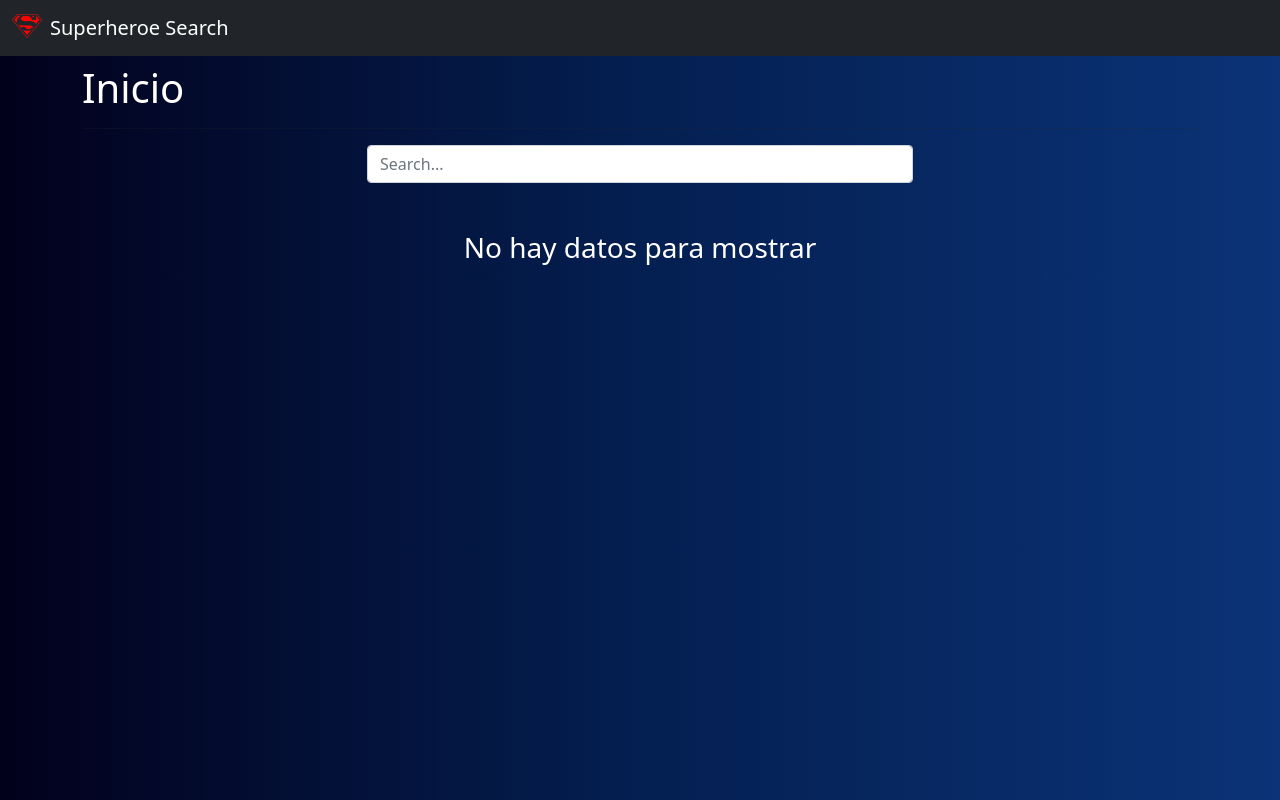
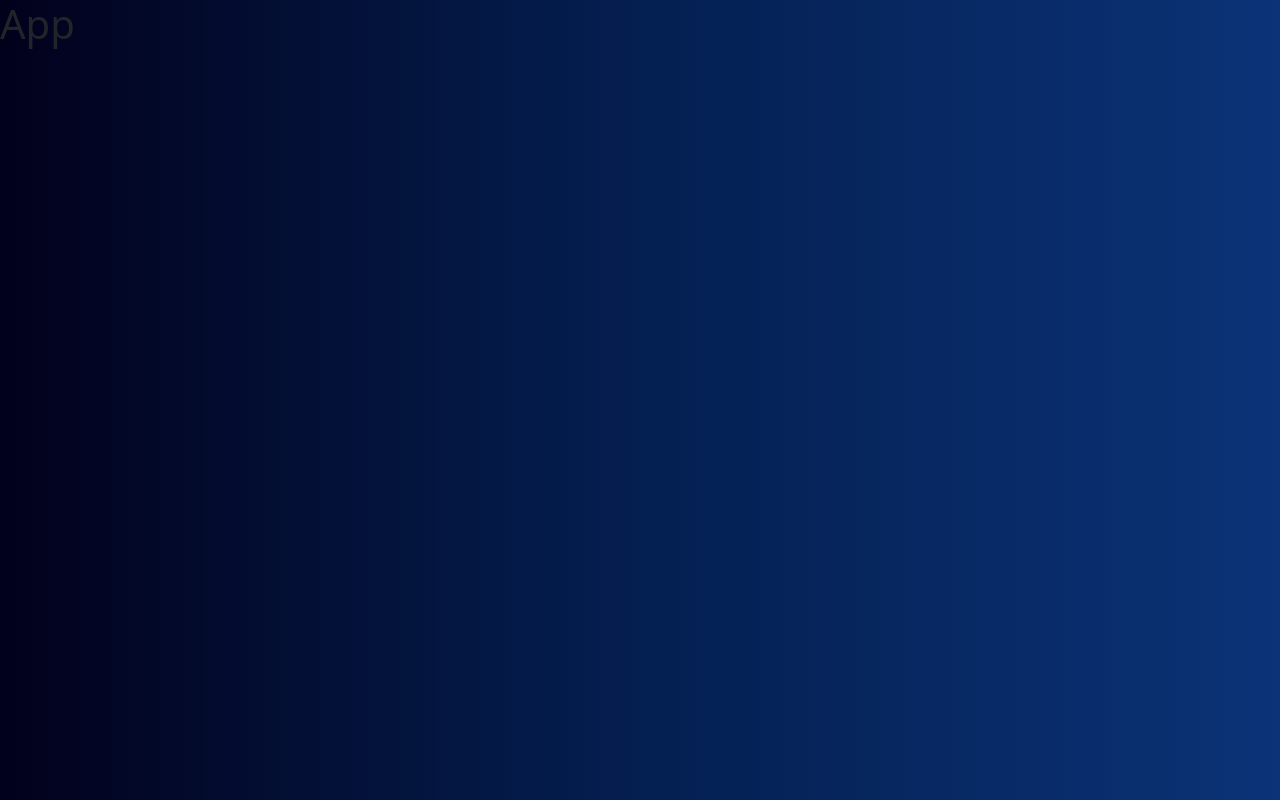
Before and after one commit to mentorrolling/heroe-app, a React (Create React App) app: page / in a window 1280 px wide. Built offline with nearby package versions, Linux system fonts and the light colour scheme.

Commit message:
Dejando template listo para ejercicio

```diff
--- a/src/App.jsx
+++ b/src/App.jsx
@@ -1,20 +1,10 @@
 import React from "react";
-import { BrowserRouter as Router, Switch, Route } from "react-router-dom";
-import HeroeNavbar from "./components/HeroeNavbar";
-import Error404 from "./pages/Error404";
-import HeroeScreen from "./pages/HeroeScreen";
-import InicioScreen from "./pages/InicioScreen";
 
 const App = () => {
   return (
-    <Router>
-      <HeroeNavbar />
-      <Switch>
-        <Route exact path="/" component={InicioScreen} />
-        <Route exact path="/heroe/:id" component={HeroeScreen} />
-        <Route component={Error404} />
-      </Switch>
-    </Router>
+    <div>
+      <h1>App</h1>
+    </div>
   );
 };
 
--- a/src/components/HeroeNavbar.jsx
+++ /dev/null
@@ -1,23 +0,0 @@
-import React from "react";
-import { Link } from "react-router-dom";
-import logo from "../assets/logo_super.png";
-const HeroeNavbar = () => {
-  return (
-    <nav className="navbar navbar-dark bg-dark">
-      <div className="container-fluid">
-        <Link className="navbar-brand" to="/">
-          <img
-            src={logo}
-            alt="logo"
-            width="30"
-            height="24"
-            className="d-inline-block align-text-top"
-          />
-          <span className="ms-2">Superheroe Search</span>
-        </Link>
-      </div>
-    </nav>
-  );
-};
-
-export default HeroeNavbar;
--- a/src/components/HeroesTable.jsx
+++ /dev/null
@@ -1,47 +0,0 @@
-import React from "react";
-import { Link } from "react-router-dom";
-const HeroesTable = ({ heroes }) => {
-  //   console.log(heroes.datos);
-  if (heroes.response === "error" || heroes.datos.length === 0) {
-    return (
-      <h3 className="text-center text-white">No hay datos para mostrar</h3>
-    );
-  }
-
-  return (
-    <div className="table-responsive">
-      <table className="table table-dark table-striped">
-        <thead>
-          <tr>
-            <th></th>
-            <th>Alias</th>
-            <th>Full name</th>
-            <th>Publisher</th>
-          </tr>
-        </thead>
-        <tbody>
-          {heroes.datos.map((heroe) => (
-            <tr key={heroe.id}>
-              <td>
-                <img
-                  className=" img-heroe"
-                  src={heroe.image.url}
-                  alt={heroe.name}
-                />
-              </td>
-              <td>
-                <Link className="nav-link text-white" to={`/heroe/${heroe.id}`}>
-                  {heroe.name}
-                </Link>
-              </td>
-              <td>{heroe.biography["full-name"]}</td>
-              <td>{heroe.biography["publisher"]}</td>
-            </tr>
-          ))}
-        </tbody>
-      </table>
-    </div>
-  );
-};
-
-export default HeroesTable;
--- a/src/helpers/HeroesFetch.js
+++ /dev/null
@@ -1,25 +0,0 @@
-export const buscarHeroes = async (termino) => {
-  try {
-    const resp = await fetch(
-      `https://www.superheroapi.com/api.php/2977672439133477/search/${termino}`
-    );
-    const data = await resp.json();
-
-    return data;
-  } catch (error) {
-    console.log(error);
-  }
-};
-
-export const buscarHeroeById = async (id) => {
-  try {
-    const resp = await fetch(
-      `https://www.superheroapi.com/api.php/2977672439133477/${id}`
-    );
-    const data = await resp.json();
-
-    return data;
-  } catch (error) {
-    console.log(error);
-  }
-};
--- a/src/pages/HeroeScreen.jsx
+++ b/src/pages/HeroeScreen.jsx
@@ -1,87 +1,56 @@
 import React from "react";
-import { useState } from "react";
-import { useEffect } from "react";
-import { useParams } from "react-router-dom";
-import { buscarHeroeById } from "../helpers/HeroesFetch";
+
 const HeroeScreen = () => {
-  let { id } = useParams();
-  const [heroe, setHeroe] = useState({
-    datos: {},
-    loading: true,
-  });
-
-  useEffect(() => {
-    buscarHeroeById(id).then((respuesta) => {
-      setHeroe({
-        datos: respuesta,
-        loading: false,
-      });
-    });
-  }, [id]);
-
-  if (heroe.datos.response === "error") {
-    return <h3 className="text-white">{heroe.datos.error}</h3>;
-  }
-
   return (
     <div className="container">
       <div className="row">
         <div className="col">
-          <h1 className="text-white">Heroe: {heroe.datos.name}</h1>
+          <h1 className="text-white">Heroe: </h1>
           <hr />
         </div>
       </div>
-      {heroe.loading ? (
-        <h3 className="text-white text-center">Cargando...</h3>
-      ) : (
+
       <div className="row mb-2">
         <div className="col-12 col-md-6">
-            <img
-              className="card-datos img-heroe-id"
-              src={heroe.datos.image.url}
-              alt={heroe.datos.name}
-            />
+          <img className="card-datos img-heroe-id" src="" alt="" />
         </div>
         <div className="col-12 col-md-6">
           <div className="card card-datos">
             <div className="card-body">
               <h5 className="card-title">Data</h5>
               <hr />
-                <h6 className="card-subtitle mb-2 text-muted">
-                  {heroe.datos.biography["full-name"]}
-                </h6>
+              <h6 className="card-subtitle mb-2 text-muted"></h6>
               <h6 className="card-subtitle mb-2 text-muted">Powerstats</h6>
               <ul>
                 <li>
-                    <b>Intelligence:</b> {heroe.datos.powerstats.intelligence}
+                  <b>Intelligence:</b>
                 </li>
                 <li>
-                    <b>Strength:</b> {heroe.datos.powerstats.strength}
+                  <b>Strength:</b>
                 </li>
                 <li>
-                    <b>Speed:</b> {heroe.datos.powerstats.speed}
+                  <b>Speed:</b>
                 </li>
                 <li>
-                    <b>Durability:</b> {heroe.datos.powerstats.durability}
+                  <b>Durability:</b>
                 </li>
                 <li>
-                    <b>Power:</b> {heroe.datos.powerstats.power}
+                  <b>Power:</b>
                 </li>
                 <li>
-                    <b>Combat:</b> {heroe.datos.powerstats.combat}
+                  <b>Combat:</b>
                 </li>
               </ul>
               <h6 className="card-subtitle mb-2 text-muted">
                 First appearance
               </h6>
-                <h6>{heroe.datos.biography["first-appearance"]}</h6>
+              <h6></h6>
               <h6 className="card-subtitle mb-2 text-muted">Connections</h6>
-                <p>{heroe.datos.connections["group-affiliation"]}</p>
+              <p></p>
             </div>
           </div>
         </div>
       </div>
-      )}
     </div>
   );
 };
--- a/src/pages/InicioScreen.jsx
+++ b/src/pages/InicioScreen.jsx
@@ -1,38 +1,6 @@
-import React, { useState } from "react";
-import HeroesTable from "../components/HeroesTable";
-import { buscarHeroes } from "../helpers/HeroesFetch";
+import React from "react";
 
 const InicioScreen = () => {
-  const [heroes, setHeroes] = useState({
-    response: "",
-    datos: [],
-    loading: false,
-  });
-
-  const [inputValue, setInputValue] = useState("");
-
-  const handleChange = (e) => {
-    setInputValue(e.target.value);
-  };
-
-  const handleSubmit = (e) => {
-    e.preventDefault();
-    if (inputValue.length > 3) {
-      setHeroes({
-        ...heroes,
-        loading: true,
-      });
-      buscarHeroes(inputValue).then((respuesta) => {
-        setHeroes({
-          response: respuesta.response,
-          datos: respuesta.results,
-          loading: false,
-        });
-        setInputValue("");
-      });
-    }
-  };
-
   return (
     <div className="container">
       <div className="row mt-2">
@@ -43,13 +11,11 @@ const InicioScreen = () => {
       </div>
       <div className="row">
         <div className="col col-md-6 offset-md-3">
-          <form onSubmit={handleSubmit}>
+          <form>
             <div className="form-group">
               <input
                 type="text"
                 className="form-control"
-                onChange={handleChange}
-                value={inputValue}
                 placeholder="Search..."
               />
             </div>
@@ -57,13 +23,7 @@ const InicioScreen = () => {
         </div>
       </div>
       <div className="row mt-5">
-        <div className="col col-md-8 offset-md-2">
-          {heroes.loading ? (
-            <h3 className="text-center text-white">Cargando...</h3>
-          ) : (
-            <HeroesTable heroes={heroes} />
-          )}
-        </div>
+        <div className="col col-md-8 offset-md-2"></div>
       </div>
     </div>
   );
```
Lines whose indentation alone changed are shown as unchanged.
